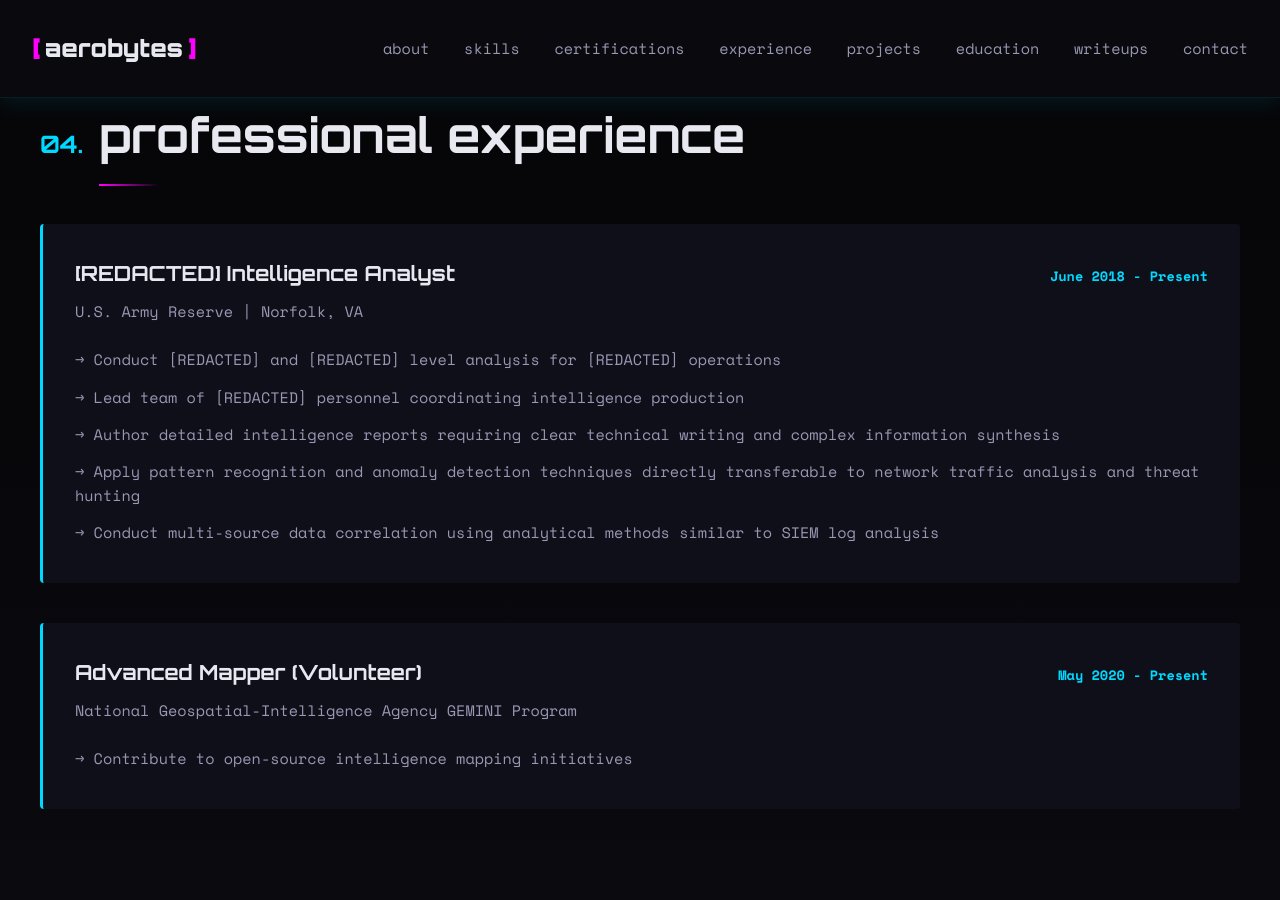
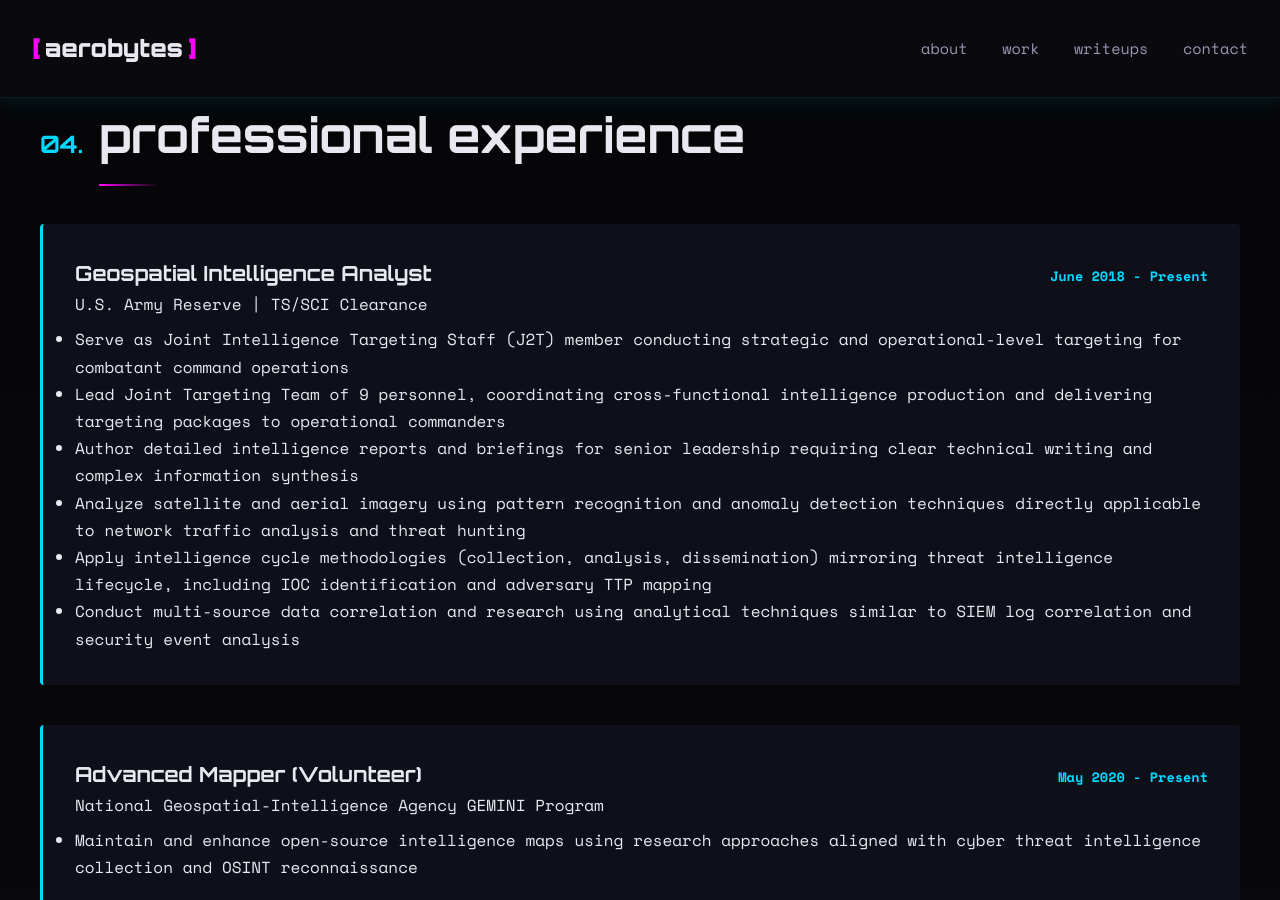
Before and after one commit to Aeronique/aerobytes-site, a Jekyll site: the page built from index.html, in a window 1280 px wide and 900 px high, scrolled down 3928 px. Built offline with Jekyll 4.4.1, drawn with Linux system fonts in a browser that asks for light colours; some of the changed text lies outside the part shown.

Commit message:
Add files via upload

```diff
--- a/index.html
+++ b/index.html
@@ -1,44 +1,12 @@
-<!DOCTYPE html>
-<html lang="en">
-<head>
-    <meta charset="UTF-8">
-    <meta name="viewport" content="width=device-width, initial-scale=1.0">
-    <title>aerobytes // security research & CTF writeups</title>
-    <link rel="stylesheet" href="style.css?v=3">
-    <link rel="preconnect" href="https://fonts.googleapis.com">
-    <link rel="preconnect" href="https://fonts.gstatic.com" crossorigin>
-    <link href="https://fonts.googleapis.com/css2?family=Orbitron:wght@400;700;900&family=Space+Mono:wght@400;700&display=swap" rel="stylesheet">
-</head>
-<body>
-    <!-- Animated background effect -->
-    <div class="cyber-grid"></div>
-    <div class="scan-line"></div>
-
-    <!-- Navigation -->
-    <nav class="nav">
-        <div class="nav-container">
-            <a href="#" class="logo">
-                <span class="bracket">[</span>
-                <span class="logo-text">aerobytes</span>
-                <span class="bracket">]</span>
-            </a>
-            <div class="nav-links">
-                <a href="#about" class="nav-link">about</a>
-                <a href="#skills" class="nav-link">skills</a>
-                <a href="#certifications" class="nav-link">certifications</a>
-                <a href="#experience" class="nav-link">experience</a>
-                <a href="#projects" class="nav-link">projects</a>
-                <a href="#education" class="nav-link">education</a>
-                <a href="#writeups" class="nav-link">writeups</a>
-                <a href="#contact" class="nav-link">contact</a>
-            </div>
-        </div>
-    </nav>
+---
+layout: default
+title: Home
+---
 
 <!-- Hero Section -->
 <section class="hero">
     <div class="hero-banner">
-            <img src="aerobytesbanner.png" alt="aerobytes" class="banner-img">
+        <img src="{{ '/assets/images/aerobytesbanner.png' | relative_url }}" alt="aerobytes" class="banner-img">
     </div>
     <div class="hero-content">
         <p class="hero-subtitle">
@@ -161,34 +129,54 @@
         <div class="experience-list">
             <div class="experience-item">
                 <div class="experience-header">
-                        <h3 class="experience-title">[REDACTED] Intelligence Analyst</h3>
+                    <div>
+                        <h3 class="experience-title">Geospatial Intelligence Analyst</h3>
+                        <p class="experience-company">U.S. Army Reserve | TS/SCI Clearance</p>
+                    </div>
                     <span class="experience-date">June 2018 - Present</span>
                 </div>
-                    <p class="experience-org">U.S. Army Reserve | Norfolk, VA</p>
-                    <ul class="experience-duties">
-                        <li>→ Conduct [REDACTED] and [REDACTED] level analysis for [REDACTED] operations</li>
-                        <li>→ Lead team of [REDACTED] personnel coordinating intelligence production</li>
-                        <li>→ Author detailed intelligence reports requiring clear technical writing and complex information synthesis</li>
-                        <li>→ Apply pattern recognition and anomaly detection techniques directly transferable to network traffic analysis and threat hunting</li>
-                        <li>→ Conduct multi-source data correlation using analytical methods similar to SIEM log analysis</li>
+                <ul class="experience-responsibilities">
+                    <li>Serve as Joint Intelligence Targeting Staff (J2T) member conducting strategic and operational-level targeting for combatant command operations</li>
+                    <li>Lead Joint Targeting Team of 9 personnel, coordinating cross-functional intelligence production and delivering targeting packages to operational commanders</li>
+                    <li>Author detailed intelligence reports and briefings for senior leadership requiring clear technical writing and complex information synthesis</li>
+                    <li>Analyze satellite and aerial imagery using pattern recognition and anomaly detection techniques directly applicable to network traffic analysis and threat hunting</li>
+                    <li>Apply intelligence cycle methodologies (collection, analysis, dissemination) mirroring threat intelligence lifecycle, including IOC identification and adversary TTP mapping</li>
+                    <li>Conduct multi-source data correlation and research using analytical techniques similar to SIEM log correlation and security event analysis</li>
                 </ul>
             </div>
 
             <div class="experience-item">
                 <div class="experience-header">
+                    <div>
                         <h3 class="experience-title">Advanced Mapper (Volunteer)</h3>
+                        <p class="experience-company">National Geospatial-Intelligence Agency GEMINI Program</p>
+                    </div>
                     <span class="experience-date">May 2020 - Present</span>
                 </div>
-                    <p class="experience-org">National Geospatial-Intelligence Agency GEMINI Program</p>
-                    <ul class="experience-duties">
-                        <li>→ Contribute to open-source intelligence mapping initiatives</li>
+                <ul class="experience-responsibilities">
+                    <li>Maintain and enhance open-source intelligence maps using research approaches aligned with cyber threat intelligence collection and OSINT reconnaissance</li>
+                </ul>
+            </div>
+
+            <div class="experience-item">
+                <div class="experience-header">
+                    <div>
+                        <h3 class="experience-title">Assistant Band Director</h3>
+                        <p class="experience-company">Nederland Independent School District</p>
+                    </div>
+                    <span class="experience-date">2010 - 2015</span>
+                </div>
+                <ul class="experience-responsibilities">
+                    <li>Led highly successful band program of approximately 500 students, earning multiple regional and state recognitions for performance excellence</li>
+                    <li>Developed curriculum, managed student performances, and coordinated community outreach programs</li>
+                    <li>Demonstrated strong leadership, organizational skills, and cross-functional collaboration with administrators, parents, and community stakeholders</li>
                 </ul>
             </div>
         </div>
     </div>
 </section>
 
-    <!-- Projects & Achievements Section -->
+<!-- Projects Section -->
 <section id="projects" class="section">
     <div class="container">
         <h2 class="section-title">
@@ -219,7 +207,7 @@
                         <span class="card-date">2025</span>
                     </div>
                     <h3 class="card-title">SANS Holiday Hack Challenge</h3>
-                        <p class="card-description">Finished 5th on the leaderboard. Solved complex challenges involving reverse engineering, web exploitation, and cryptographic analysis.</p>
+                    <p class="card-description">5th place finish in annual SANS Holiday Hack Challenge. Solved complex challenges involving reverse engineering, web exploitation, and cryptographic analysis.</p>
                     <div class="card-tags">
                         <span class="tag">Reverse Engineering</span>
                         <span class="tag">Web Exploitation</span>
@@ -233,10 +221,10 @@
                         <span class="card-date">2025</span>
                     </div>
                     <h3 class="card-title">DoD Cyber Sentinel Challenge</h3>
-                        <p class="card-description">Top 5% finish (116/2155 participants) in Department of Defense cybersecurity challenge.</p>
+                    <p class="card-description">Top 5% finish (116/2155) in DoD-sponsored cybersecurity competition demonstrating defensive security skills and strategic threat analysis.</p>
                     <div class="card-tags">
-                            <span class="tag">CTF</span>
                         <span class="tag">Defense</span>
+                        <span class="tag">Threat Analysis</span>
                     </div>
                 </div>
             </div>
@@ -261,26 +249,25 @@
 
                 <div class="project-card">
                     <div class="card-header">
-                            <span class="card-tag">HOMELAB</span>
+                        <span class="card-tag">NETWORK SECURITY</span>
                         <span class="card-date">ONGOING</span>
                     </div>
                     <h3 class="card-title">Network Security Lab</h3>
-                        <p class="card-description">Configured network segmentation with VLANs and Suricata IDS/IPS for defensive monitoring.</p>
+                    <p class="card-description">Configured network segmentation with VLANs and Suricata IDS/IPS for defensive monitoring and traffic analysis.</p>
                     <div class="card-tags">
+                        <span class="tag">IDS/IPS</span>
                         <span class="tag">Network Security</span>
-                            <span class="tag">IDS/IPS</span>
                     </div>
                 </div>
 
                 <div class="project-card">
                     <div class="card-header">
-                            <span class="card-tag">CLOUD</span>
-                            <span class="card-date">2025</span>
+                        <span class="card-tag">THREAT INTELLIGENCE</span>
+                        <span class="card-date">ONGOING</span>
                     </div>
                     <h3 class="card-title">Cloud Threat Intelligence</h3>
-                        <p class="card-description">Deployed T-Pot honeypot on GCP to capture live attack traffic and analyze adversary TTPs.</p>
+                    <p class="card-description">Deployed T-Pot honeypot on GCP to capture live attack traffic and analyze adversary TTPs for threat intelligence research.</p>
                     <div class="card-tags">
-                            <span class="tag">Threat Intelligence</span>
                         <span class="tag">Honeypot</span>
                         <span class="tag">OSINT</span>
                     </div>
@@ -363,6 +350,20 @@
             <span class="section-text">writeups & research</span>
         </h2>
         <div class="writeups-list">
+            {% for post in site.posts limit:3 %}
+            <div class="writeup-item">
+                <div class="writeup-meta">
+                    <span class="writeup-date">{{ post.date | date: "%b %Y" | upcase }}</span>
+                    <span class="writeup-category">{{ post.category }}</span>
+                </div>
+                <h3 class="writeup-title">{{ post.title }}</h3>
+                <p class="writeup-excerpt">{{ post.excerpt }}</p>
+                <a href="{{ post.url }}" class="writeup-link">Read more →</a>
+            </div>
+            {% endfor %}
+
+            {% if site.posts.size == 0 %}
+            <!-- Placeholder content when no posts exist yet -->
             <div class="writeup-item">
                 <div class="writeup-meta">
                     <span class="writeup-date">DEC 2025</span>
@@ -370,7 +371,7 @@
                 </div>
                 <h3 class="writeup-title">SANS Holiday Hack Challenge 2025 - Complete Walkthrough</h3>
                 <p class="writeup-excerpt">Deep dive into solving the 2025 SANS Holiday Hack Challenge, including router exploitation (CVE-2023-1389), reverse engineering with Ghidra, and advanced web application attacks.</p>
-                    <a href="#" class="writeup-link">Read more →</a>
+                <a href="#" class="writeup-link">Coming soon →</a>
             </div>
 
             <div class="writeup-item">
@@ -380,7 +381,7 @@
                 </div>
                 <h3 class="writeup-title">Target Cyber Defense Challenge - Blue Team Retrospective</h3>
                 <p class="writeup-excerpt">Lessons learned from placing 2nd in a national cyber defense competition. Team coordination, incident response under pressure, and defensive strategies that worked.</p>
-                    <a href="#" class="writeup-link">Read more →</a>
+                <a href="#" class="writeup-link">Coming soon →</a>
             </div>
 
             <div class="writeup-item">
@@ -392,6 +393,7 @@
                 <p class="writeup-excerpt">Complete guide to setting up a purple team lab environment for adversary emulation and detection engineering using MITRE Caldera, Wazuh SIEM, and Active Directory.</p>
                 <a href="#" class="writeup-link">Coming soon →</a>
             </div>
+            {% endif %}
         </div>
     </div>
 </section>
@@ -414,7 +416,7 @@
                     <span class="button-icon">→</span>
                     LinkedIn
                 </a>
-                    <a href="mailto:aeronique@proton.me" class="contact-button">
+                <a href="mailto:contact@aerobytes.io" class="contact-button">
                     <span class="button-icon">→</span>
                     Email
                 </a>
@@ -429,21 +431,3 @@
         </div>
     </div>
 </section>
-
-    <!-- Footer -->
-    <footer class="footer">
-        <div class="container">
-            <p class="footer-text">
-                <span class="terminal-prompt">root@aerobytes:~$</span>
-                echo "Built with care. No frameworks, just code."
-            </p>
-            <p class="footer-copy">© 2025 aerobytes. All rights reserved.</p>
-            <p class="footer-license">
-                Code is MIT licensed. Content and achievements are not. See <a href="LICENSE.txt" class="license-link">LICENSE.txt</a>
-            </p>
-        </div>
-    </footer>
-
-    <script src="script.js"></script>
-</body>
-</html>
```
Lines whose indentation alone changed are shown as unchanged.
